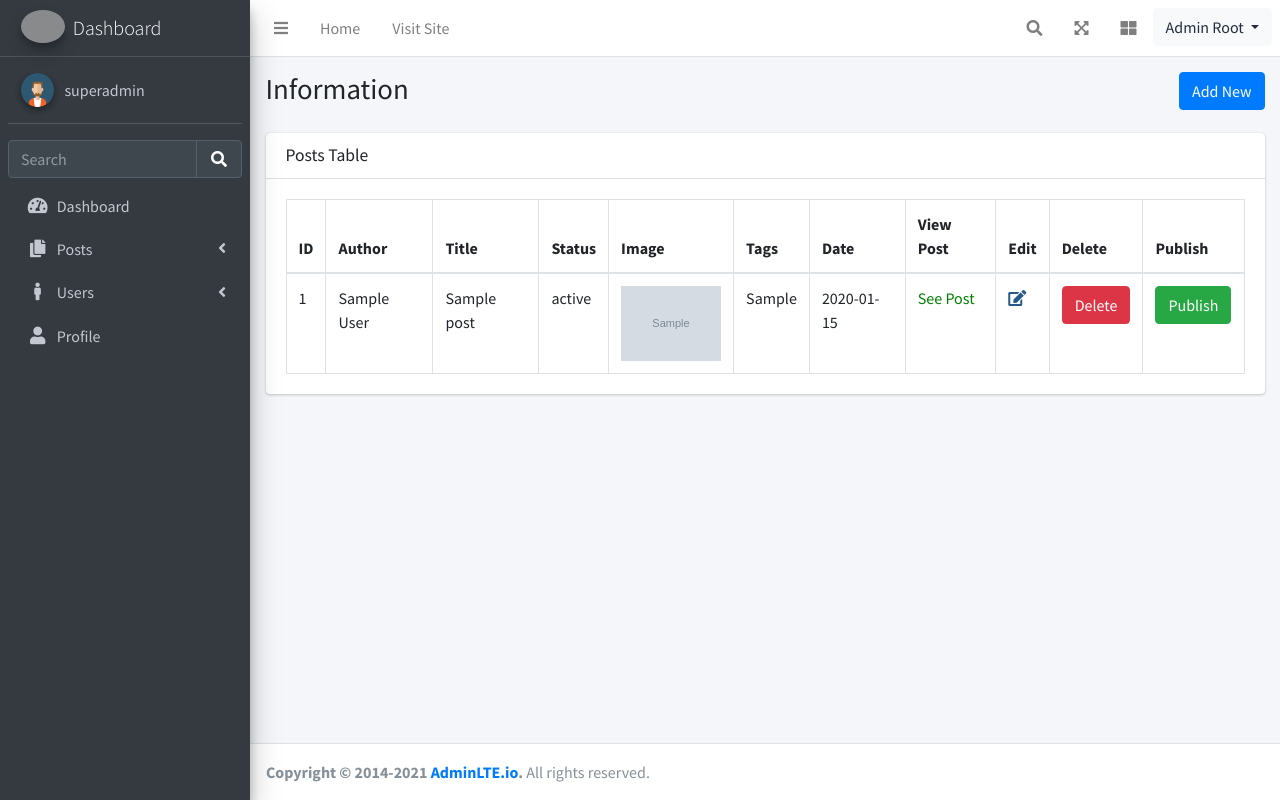
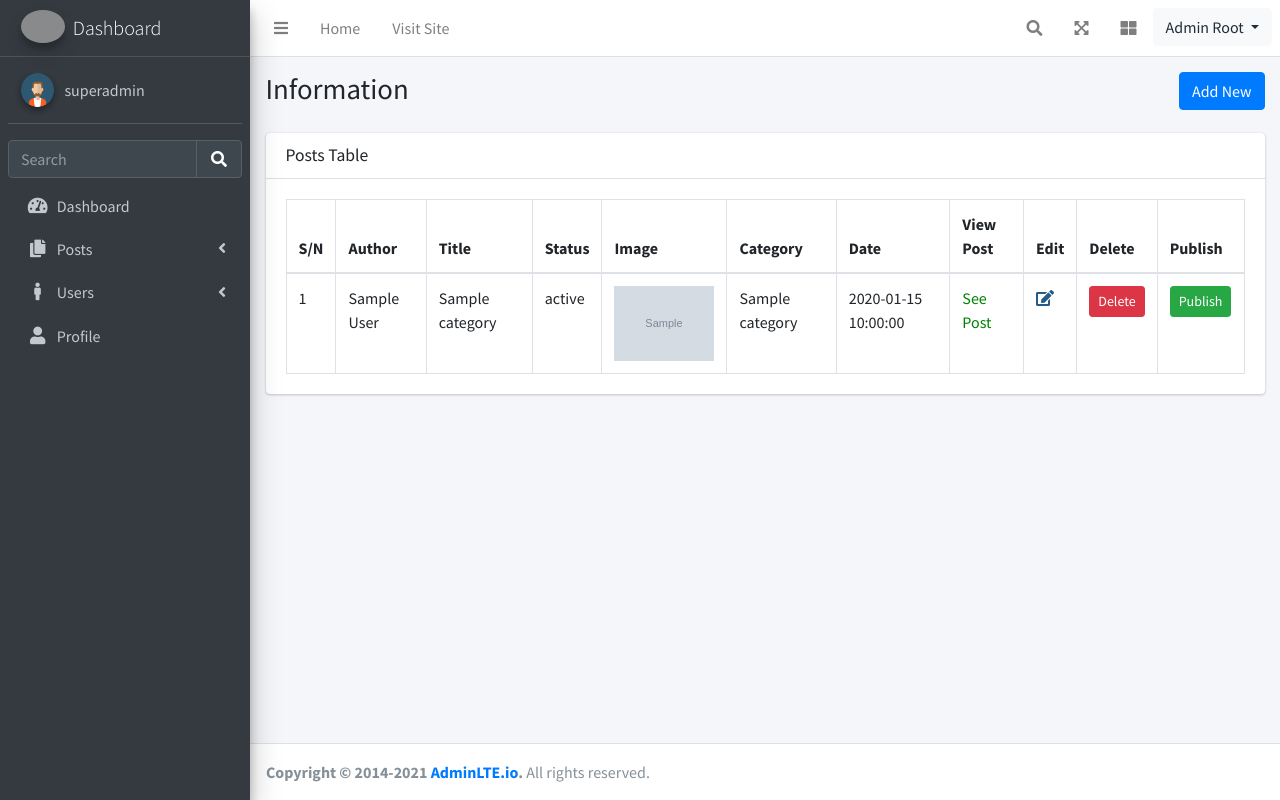
Before and after one commit to anthon793/blog_website-with-php, a PHP site: page /admin/posts.php in a window 1280 px wide. Run offline with PHP 8.4, Linux system fonts and the light colour scheme; a user stored in the database is signed in; tables that the repository leaves empty or names only in its code hold one stand-in row (values such as "Sample post"); grey boxes marked "Sample" are stand-in pictures; data that the repository does not hold is empty; some libraries are stand-ins or nearby versions; grey boxes are pictures that could not be loaded.

Commit message:
Added category filed to posts table
Categories for each post added to the posts table

```diff
--- a/admin/posts.php
+++ b/admin/posts.php
@@ -35,13 +35,14 @@
               <div class="card-body">
               <table id="example2" class="table table-bordered table-hover">
     <thead>
-        <tr>
-        <th>ID</th>
+      <tr>
+    <th>S/N</th>
                         <th>Author</th>
                         <th>Title</th>
                         <th>Status</th>
                         <th>Image</th>
-                        <th>Tags</th>
+                        <!-- <th>Tags</th> -->
+                        <th>Category</th>
                         <th>Date</th>
                         <th>View Post</th>
                         <th>Edit</th>
@@ -52,10 +53,13 @@
     <tbody>
     <?php
 
-$query = "SELECT * FROM posts ORDER BY id DESC";
+// $query = "SELECT * FROM posts ORDER BY id DESC";
+$query = "SELECT * FROM posts
+    INNER JOIN categories ON categories.category_id = posts.category_id ORDER BY id DESC";
 $run_query = mysqli_query($conn, $query) or die(mysqli_error($conn));
 if (mysqli_num_rows($run_query) > 0) {
 while ($row = mysqli_fetch_array($run_query)) {
+   $count++;
     $post_id = $row['id'];
     $post_title = $row['title'];
     $post_author = $row['author'];
@@ -64,19 +68,22 @@
     $post_content = $row['content'];
     $post_tags = $row['tag'];
     $post_status = $row['status'];
+    // $query2 = "SELECT category_name FROM categories "
+    $category_display = $row['category_name'];
 
     echo "<tr>";
-    echo "<td>$post_id</td>";
+    echo "<td>$count</td>";
     echo "<td>$post_author</td>";
     echo "<td>$post_title</td>";
     echo "<td>$post_status</td>";
     echo "<td><img  width='100' src='../allpostpics/$post_image' alt='Post Image' ></td>";
-    echo "<td>$post_tags</td>";
+    // echo "<td>$post_tags</td>";
+    echo "<td>$category_display</td>";
     echo "<td>$post_date</td>";
     echo "<td><a href='viewposts.php?post=$post_id' style='color:green'>See Post</a></td>";
     echo "<td><a href='editposts.php?id=$post_id'><span class='fa fa-edit' style='color: #265a88;'></span></a></td>";
-    echo "<td><a class= 'btn btn-danger' onClick=\"javascript: return confirm('Are you sure you want to delete this post?')\" href='?del=$post_id'>Delete</a></td>";
-    echo "<td><a  class= 'btn btn-success' onClick=\"javascript: return confirm('Are you sure you want to publish this post?')\"href='?pub=$post_id'>Publish</a></td>";
+    echo "<td><a class= 'btn btn-danger btn-sm' onClick=\"javascript: return confirm('Are you sure you want to delete this post?')\" href='?del=$post_id'>Delete</a></td>";
+    echo "<td><a  class= 'btn btn-success btn-sm' onClick=\"javascript: return confirm('Are you sure you want to publish this post?')\"href='?pub=$post_id'>Publish</a></td>";
 
     echo "</tr>";
 
```
